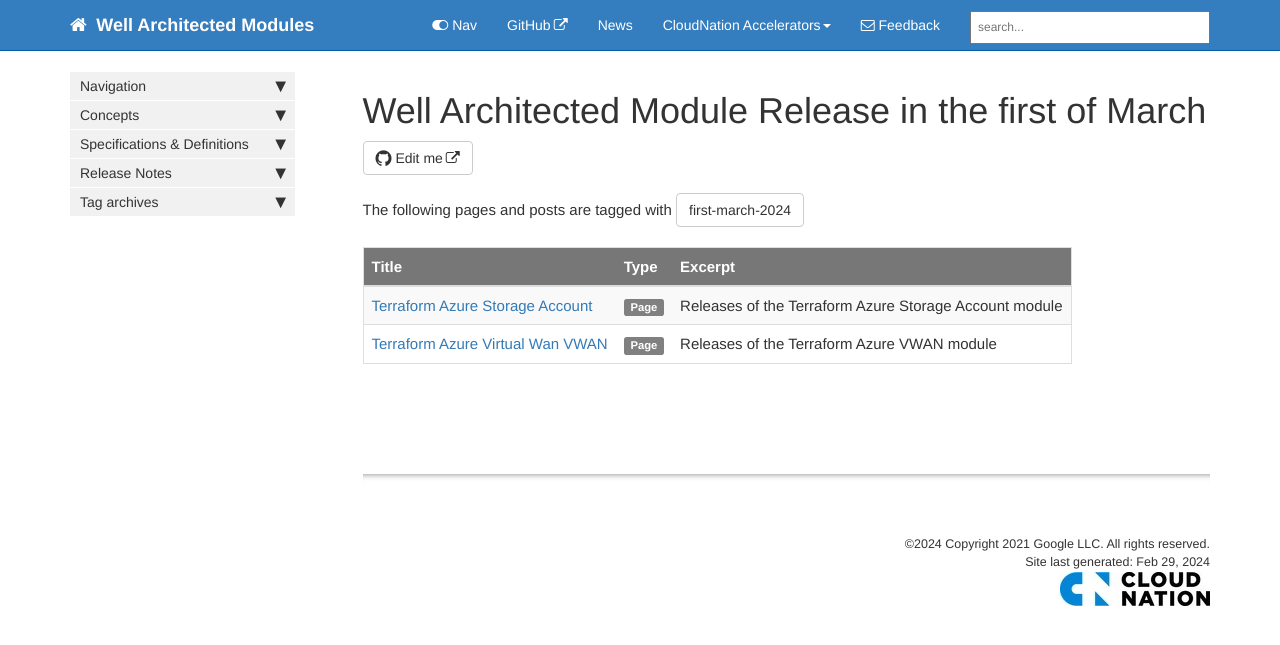
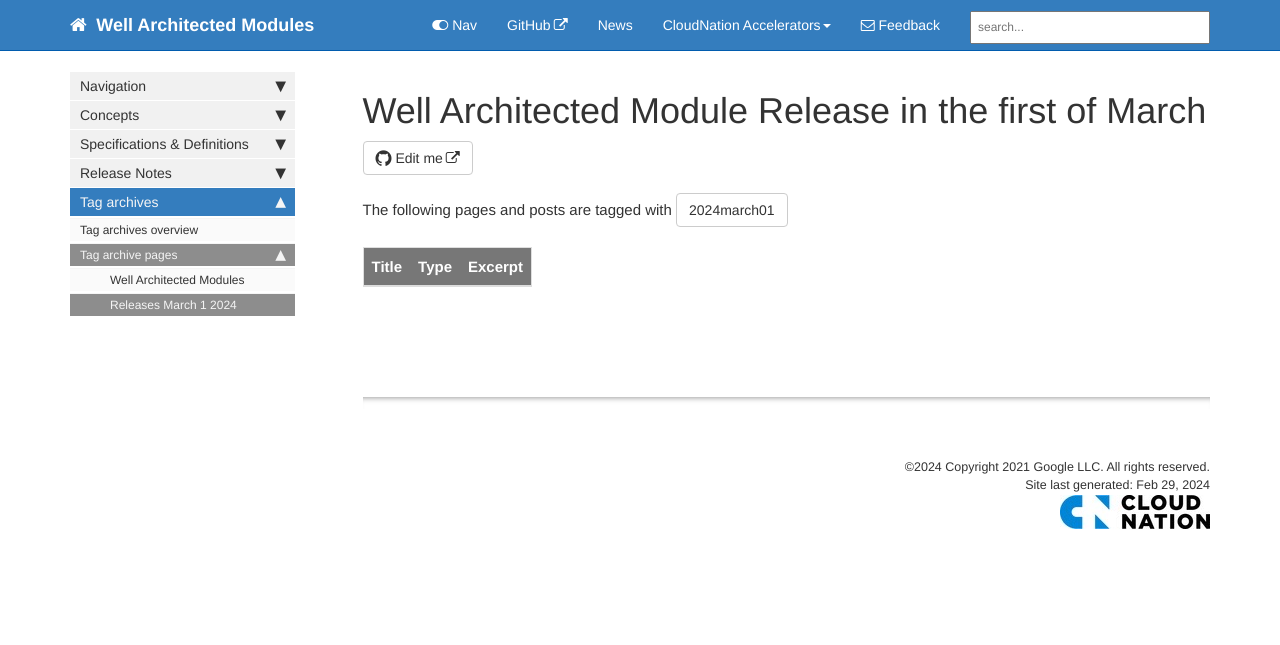
Before and after one commit to CloudNationHQ/well-architected-modules, a Jekyll site: the page built from pages/tags/tag_2024march01.md, in a window 1280 px wide. Shown: the top 645 px of the page. Built offline with Jekyll 4.4.1, drawn with Linux system fonts in a browser that asks for light colours; comment, search, counter and statistics services are not loaded.

Commit message:
commit changes in release

```diff
--- a/_data/sidebars/mydoc_sidebar.yml
+++ b/_data/sidebars/mydoc_sidebar.yml
@@ -100,7 +100,7 @@
       url: /mydoc_cn_release_notes_vwan.html
       output: web, pdf
 
-    - title: Terraform Azure Virtual Storage Account
+    - title: Terraform Azure Storage Account
       url: /mydoc_cn_release_notes_sa.html
       output: web, pdf
 
@@ -121,6 +121,10 @@
           url: /tag_wam.html
           output: web
 
+        - title: Releases March 1 2024
+          url: /tag_2024march01.html
+          output: web
+
 
 
 # Copyright 2021 Google LLC
--- a/_data/tags.yml
+++ b/_data/tags.yml
@@ -14,6 +14,6 @@
   - troubleshooting
   - mobile
   - wam
-  - first-march-2024
+  - 2024march01
 
 # Copyright 2021 Google LLC
--- a/pages/tags/tag_first_march_2024.md
+++ b/pages/tags/tag_2024march01.md
@@ -1,8 +1,8 @@
 ---
 title: "Well Architected Module Release in the first of March"
-tagName: first-march-2024
+tagName: [2024march01]
 search: exclude
-permalink: tag_first_march_2024.html
+permalink: tag_2024march01.html
 sidebar: mydoc_sidebar
 folder: tags
 ---
```
Also changed, not shown: pages/mydoc/mydoc_cn_release_notes_vwan.md (+1 -1 lines).
